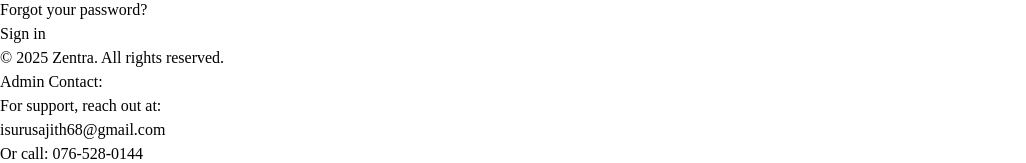
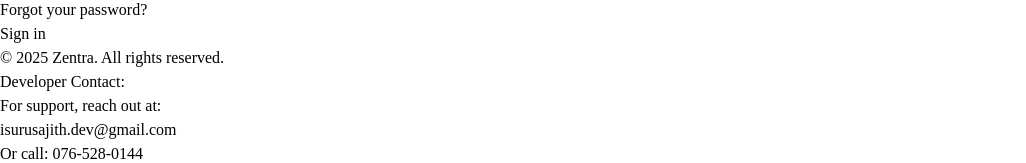
Before and after one commit to isurusajith68/pos-system-multi-tenant-postgress, a React (Vite) app in the folder src/renderer/: page / in a window 1280 px wide. Shown: the part 1242-1405 px from the top of the page, without its empty margins (0-1026 px from the left). Built offline with nearby package versions, Linux system fonts and the light colour scheme.

Commit message:
chore(auth): update contact info from admin to developer in login component
- Changed password reset instruction to contact developer instead of administrator
- Updated "Admin Contact" label to "Developer Contact"
- Modified email from isurusajith68@gmail.com to isurusajith.dev@gmail.com

```diff
--- a/src/renderer/src/auth/Login.tsx
+++ b/src/renderer/src/auth/Login.tsx
@@ -126,7 +126,7 @@
                 <button
                   type="button"
                   className="font-medium text-blue-600 hover:text-blue-500"
-                  onClick={() => toast.error("Contact your administrator to reset password")}
+                  onClick={() => toast.error("Contact your developer to reset password")}
                 >
                   Forgot your password?
                 </button>
@@ -158,9 +158,9 @@
 
           {/* Admin Contact */}
           <div className="mt-4">
-            <p className="text-xs text-blue-100">Admin Contact:</p>
+            <p className="text-xs text-blue-100">Developer Contact:</p>
             <p className="text-xs text-blue-100">For support, reach out at:</p>
-            <p className="text-sm text-blue-300 font-semibold">isurusajith68@gmail.com</p>
+            <p className="text-sm text-blue-300 font-semibold">isurusajith.dev@gmail.com</p>
             <p className="text-xs text-blue-100">
               Or call:{" "}
               <a href="tel:+94765280144" className="text-blue-300">
```
